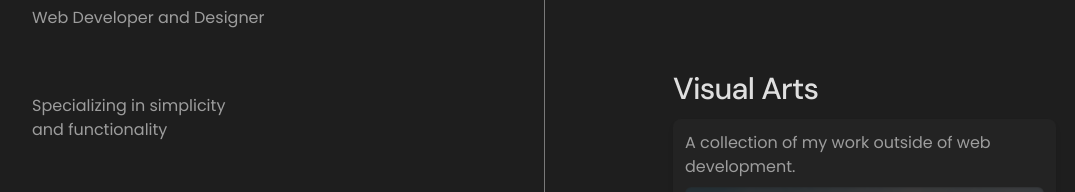
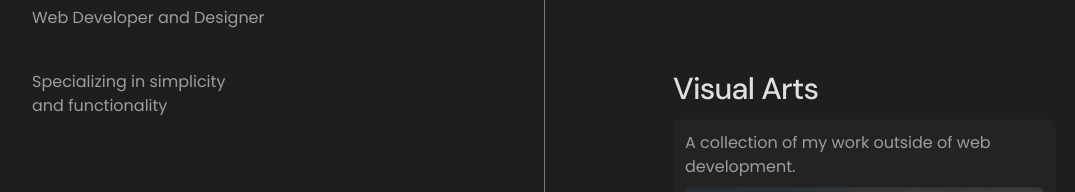
Before and after one commit to nvaba/Portfolio, a Vue app: page / in a window 1280 px wide. Shown: the part 140-332 px from the top of the page, without its empty margins (96-1171 px from the left). Built offline with nearby package versions, Linux system fonts and the light colour scheme; no server answers.

Commit message:
Edit heading margin

```diff
--- a/src/components/Left.vue
+++ b/src/components/Left.vue
@@ -3,11 +3,13 @@
     id="left"
     class="fade-in-slide-up h-screen w-full lg:fixed lg:w-1/2 lg:px-16 xl:px-32"
   >
-    <div class="relative mt-20 h-full justify-between lg:flex lg:flex-col">
+    <div
+      class="relative mt-20 h-full justify-between lg:flex lg:flex-col lg:gap-6"
+    >
       <header>
         <h1>Nate Abaria</h1>
         <p>Web Developer and Designer</p>
-        <p class="mt-[14rem] lg:mt-16 lg:text-[1rem]">
+        <p class="mt-[14rem] lg:mt-10 lg:text-[1rem]">
           Specializing in simplicity <br />
           and functionality
         </p>
```
